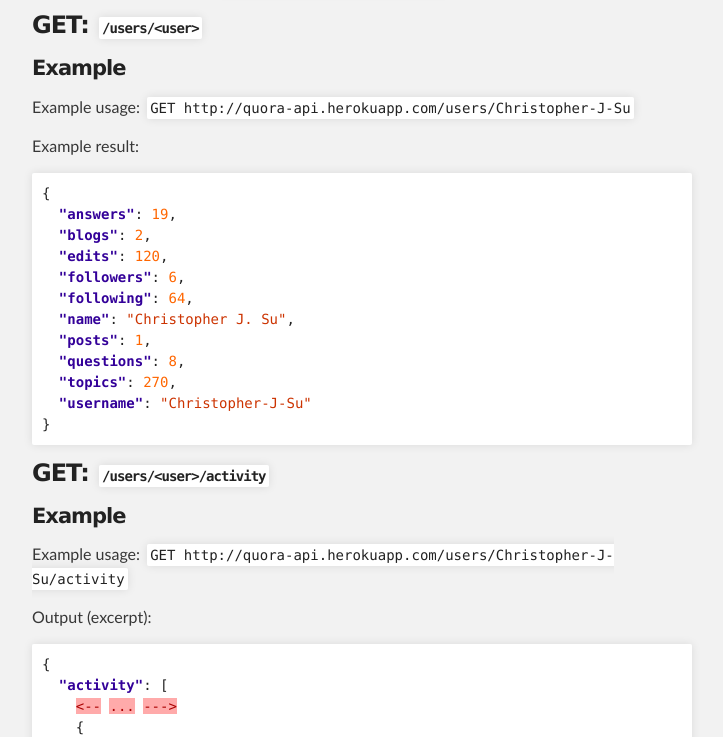
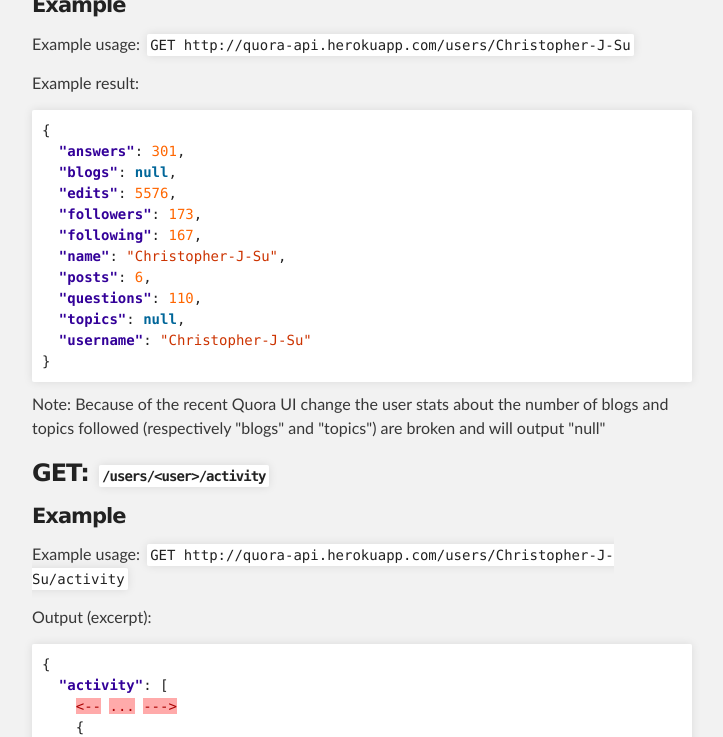
Before and after one commit to csu/quora-api, a plain HTML site: page index.html in a window 1280 px wide. Shown: the part 686-1423 px from the top of the page, without its empty margins (288-1011 px from the left). Drawn offline with Linux system fonts and the light colour scheme.

```diff
--- a/index.html
+++ b/index.html
@@ -44,7 +44,7 @@
 <li><a href="#features">Features</a></li>
 <li><a href="#installation">Installation</a></li>
 <li><a href="#contributing">Contributing</a></li>
-</ul><p><strong>Note: The new Quora UI revamp breaks this API, so whenever that goes public for guests, parts of the API will need to be rewritten.</strong></p>
+</ul>
 
 <h1>
 <a name="api-usage" class="anchor" href="#api-usage"><span class="octicon octicon-link"></span></a>API Usage</h1>
@@ -65,18 +65,20 @@
 <p>Example result:</p>
 
 <div class="highlight highlight-json"><pre><span class="p">{</span>
-  <span class="nt">"answers"</span><span class="p">:</span> <span class="mi">19</span><span class="p">,</span>
-  <span class="nt">"blogs"</span><span class="p">:</span> <span class="mi">2</span><span class="p">,</span>
-  <span class="nt">"edits"</span><span class="p">:</span> <span class="mi">120</span><span class="p">,</span>
-  <span class="nt">"followers"</span><span class="p">:</span> <span class="mi">6</span><span class="p">,</span>
-  <span class="nt">"following"</span><span class="p">:</span> <span class="mi">64</span><span class="p">,</span>
-  <span class="nt">"name"</span><span class="p">:</span> <span class="s2">"Christopher J. Su"</span><span class="p">,</span>
-  <span class="nt">"posts"</span><span class="p">:</span> <span class="mi">1</span><span class="p">,</span>
-  <span class="nt">"questions"</span><span class="p">:</span> <span class="mi">8</span><span class="p">,</span>
-  <span class="nt">"topics"</span><span class="p">:</span> <span class="mi">270</span><span class="p">,</span>
+  <span class="nt">"answers"</span><span class="p">:</span> <span class="mi">301</span><span class="p">,</span>
+  <span class="nt">"blogs"</span><span class="p">:</span> <span class="kc">null</span><span class="p">,</span>
+  <span class="nt">"edits"</span><span class="p">:</span> <span class="mi">5576</span><span class="p">,</span>
+  <span class="nt">"followers"</span><span class="p">:</span> <span class="mi">173</span><span class="p">,</span>
+  <span class="nt">"following"</span><span class="p">:</span> <span class="mi">167</span><span class="p">,</span>
+  <span class="nt">"name"</span><span class="p">:</span> <span class="s2">"Christopher-J-Su"</span><span class="p">,</span>
+  <span class="nt">"posts"</span><span class="p">:</span> <span class="mi">6</span><span class="p">,</span>
+  <span class="nt">"questions"</span><span class="p">:</span> <span class="mi">110</span><span class="p">,</span>
+  <span class="nt">"topics"</span><span class="p">:</span> <span class="kc">null</span><span class="p">,</span>
   <span class="nt">"username"</span><span class="p">:</span> <span class="s2">"Christopher-J-Su"</span>
 <span class="p">}</span>
 </pre></div>
+
+<p>Note: Because of the recent Quora UI change the user stats about the number of blogs and topics followed (respectively "blogs" and "topics") are broken and will output "null"</p>
 
 <h3>
 <a name="get-usersuseractivity" class="anchor" href="#get-usersuseractivity"><span class="octicon octicon-link"></span></a>GET: <code>/users/&lt;user&gt;/activity</code>
@@ -149,7 +151,9 @@
 <li>broken down into answers, questions, user follows, and question follows</li>
 </ul>
 </li>
-</ul><h3>
+</ul>
+
+<h3>
 <a name="todo" class="anchor" href="#todo"><span class="octicon octicon-link"></span></a>Todo</h3>
 
 <ul>
@@ -157,7 +161,9 @@
 <li>Detailed user information (followers, following, etc.; not just statistics)</li>
 <li>Unit tests</li>
 <li>Memcached</li>
-</ul><h1>
+</ul>
+
+<h1>
 <a name="installation" class="anchor" href="#installation"><span class="octicon octicon-link"></span></a>Installation</h1>
 
 <p>You will need <a href="https://www.python.org/download/">Python 2</a>. <a href="http://pip.readthedocs.org/en/latest/installing.html">pip</a> is recommended for installing dependencies.</p>
@@ -171,7 +177,8 @@
 <h1>
 <a name="contributing" class="anchor" href="#contributing"><span class="octicon octicon-link"></span></a>Contributing</h1>
 
-<p>Feel free to submit a pull request or an issue!</p>
+<p>Feel free to submit a pull request or an issue!
+Quora API uses the <a href="https://github.com/csu/pyquora">pyquora package</a>.</p>
       </section>
     </div>
 
```
Also changed, not shown: params.json (+1 -1 lines).
